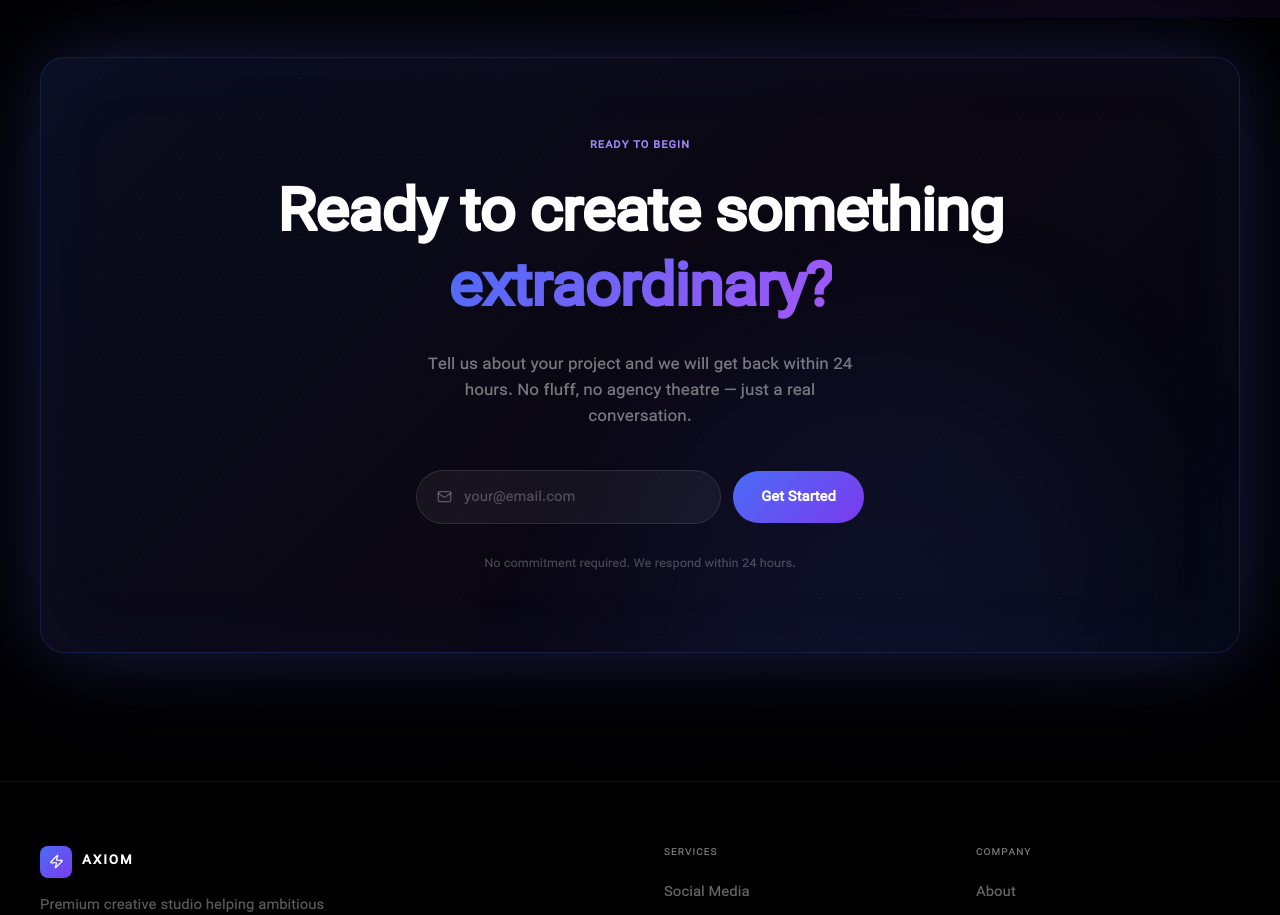
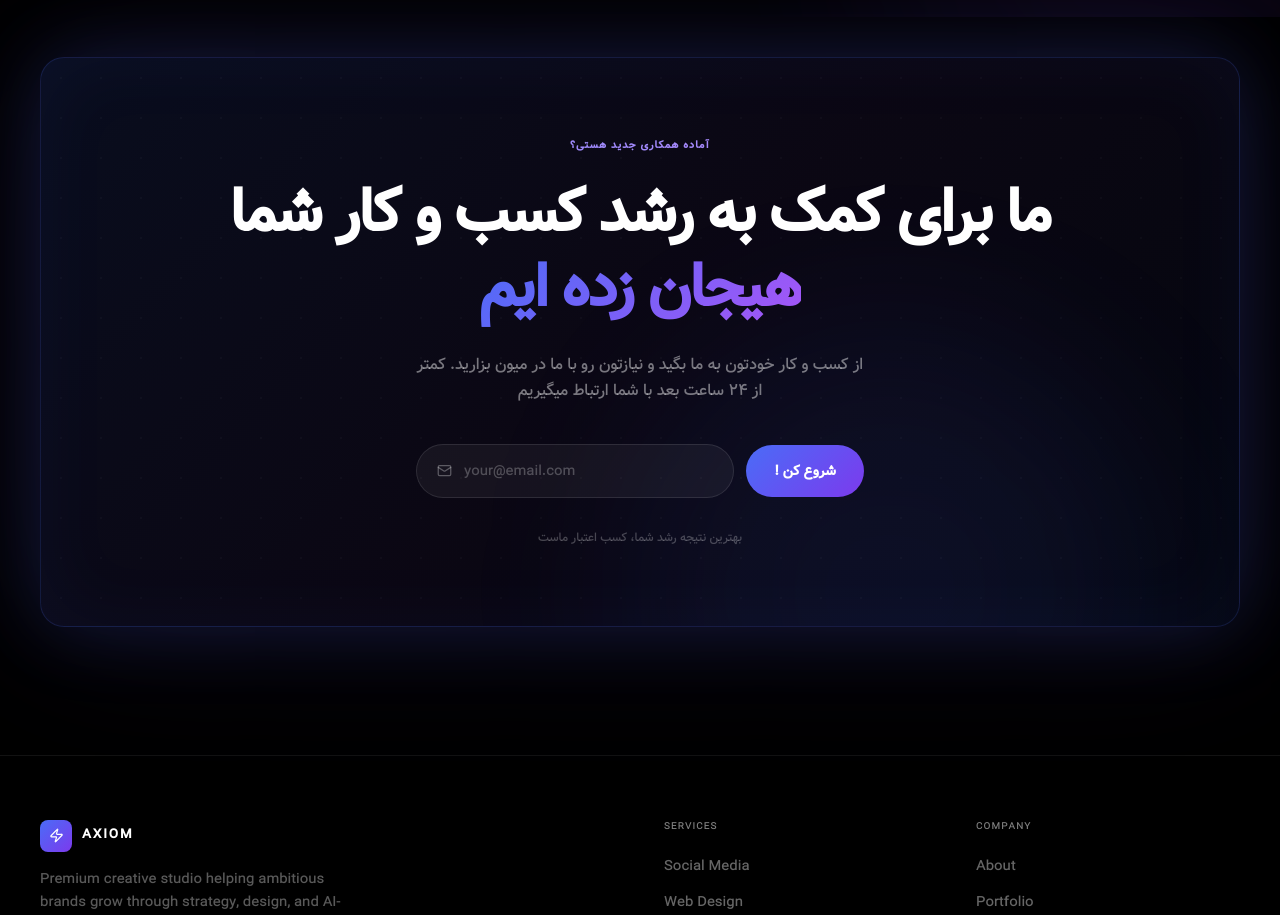
Before and after one commit to arsalannury/arnik, a React (Vite) app: page / in a window 1280 px wide. Shown: the part 3380-4295 px from the top of the page. Built offline with nearby package versions, Linux system fonts and the light colour scheme; a web font is replaced by a local one.

Commit message:
- translate final cta

```diff
--- a/src/app/components/FinalCta.tsx
+++ b/src/app/components/FinalCta.tsx
@@ -35,7 +35,7 @@ const FinalCta = () => {
                 className="font-display gradient-text-subtle uppercase tracking-widest font-semibold block mb-6"
                 style={{ fontSize: "0.65rem" }}
               >
-                Ready to Begin
+                آماده همکاری جدید هستی؟
               </span>
               <h2
                 className="font-display font-extrabold text-white leading-tight mb-6"
@@ -44,16 +44,15 @@ const FinalCta = () => {
                   letterSpacing: "-0.025em",
                 }}
               >
-                Ready to create something
+                ما برای کمک به رشد کسب و کار شما
                 <br />
-                <span className="gradient-text">extraordinary?</span>
+                <span className="gradient-text">هیجان زده ایم</span>
               </h2>
               <p
                 className="text-white/45 max-w-md mx-auto mb-10 leading-relaxed"
                 style={{ fontSize: "1rem" }}
               >
-                Tell us about your project and we will get back within 24 hours.
-                No fluff, no agency theatre — just a real conversation.
+                از کسب و کار خودتون به ما بگید و نیازتون رو با ما در میون بزارید. کمتر از ۲۴ ساعت بعد با شما ارتباط میگیریم
               </p>
 
               {/* Email row */}
@@ -73,12 +72,12 @@ const FinalCta = () => {
                   />
                 </div>
                 <button className="btn-primary text-white font-semibold px-7 py-4 rounded-full text-sm whitespace-nowrap w-full sm:w-auto">
-                  <span>Get Started</span>
+                  <span>! شروع کن</span>
                 </button>
               </div>
 
               <p className="text-white/25 text-xs">
-                No commitment required. We respond within 24 hours.
+               بهترین نتیجه رشد شما، کسب اعتبار ماست
               </p>
             </div>
           </div>
```
